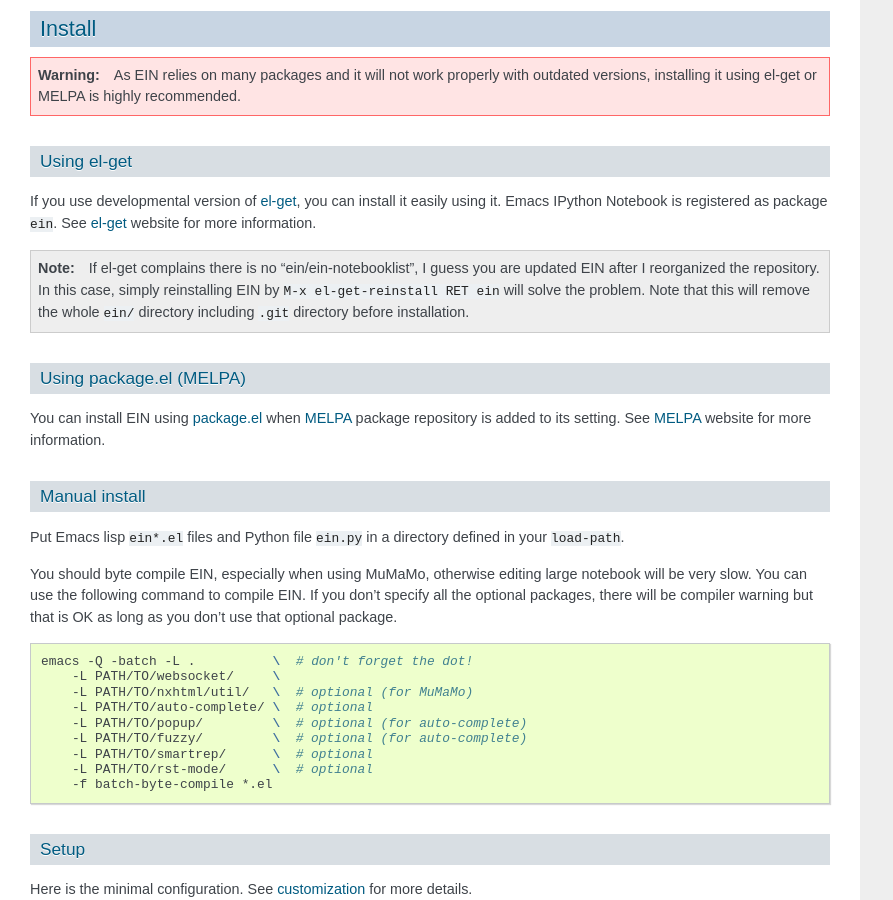
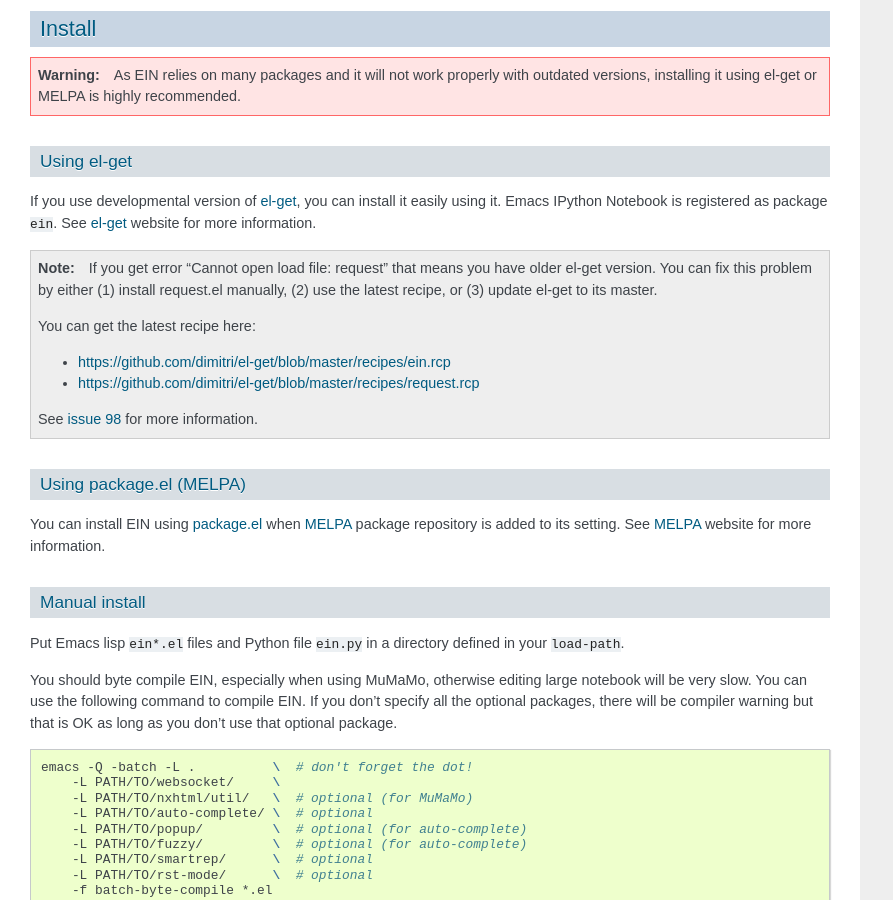
Before and after one commit to millejoh/emacs-ipython-notebook, a Sphinx documentation site: the page built from doc/source/index.rst, in a window 1280 px wide and 900 px high, scrolled down 2845 px. Shown: the whole window, without its empty margins (0-893 px from the left). Built offline with Sphinx 7.4.7, drawn with Linux system fonts in a browser that asks for light colours; cross-references to code outside the pages are shown as plain code.

Commit message:
Add note for el-get user: stable recipe is old
Also, I think the old note is not relevant anymore,
so I am removing it.

see #98

```diff
--- a/doc/source/index.rst
+++ b/doc/source/index.rst
@@ -146,11 +146,18 @@
 
 .. _el-get: https://github.com/dimitri/el-get
 
-.. note:: If el-get complains there is no "ein/ein-notebooklist", I
-   guess you are updated EIN after I reorganized the repository.  In
-   this case, simply reinstalling EIN by ``M-x el-get-reinstall RET ein``
-   will solve the problem.  Note that this will remove the whole
-   ``ein/`` directory including ``.git`` directory before installation.
+.. note:: If you get error "Cannot open load file: request" that means
+   you have older el-get version.  You can fix this problem by
+   either (1) install request.el manually, (2) use the latest recipe,
+   or (3) update el-get to its master.
+
+   You can get the latest recipe here:
+
+   - https://github.com/dimitri/el-get/blob/master/recipes/ein.rcp
+   - https://github.com/dimitri/el-get/blob/master/recipes/request.rcp
+
+   See `issue 98 <https://github.com/tkf/emacs-ipython-notebook/issues/98>`_
+   for more information.
 
 
 Using package.el (MELPA)
```
